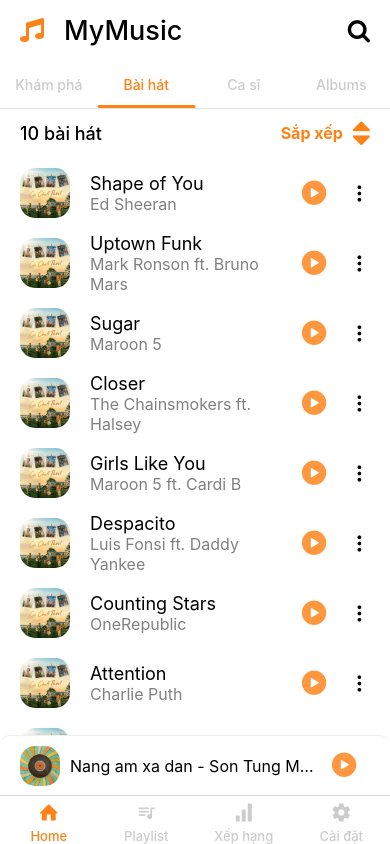
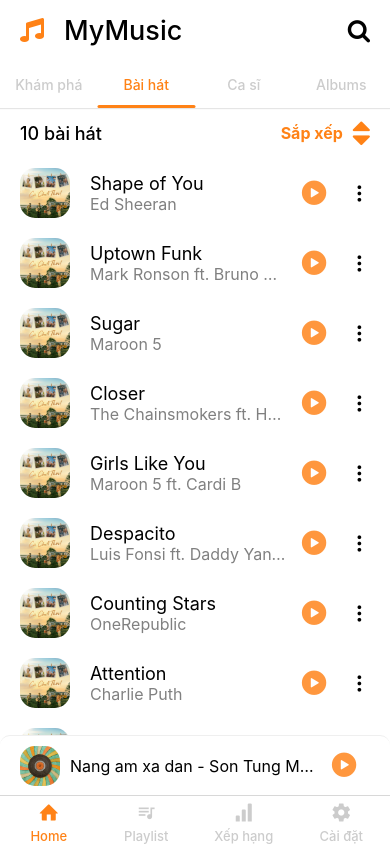
Before and after one commit to npk7264/Online-music-player, a React Native app: screen / in a window 390 px wide. Built offline with nearby package versions, Linux system fonts and the light colour scheme.

Commit message:
restructure project

```diff
--- a/data.js
+++ b/data.js
@@ -1,10 +1,30 @@
 export const songs = [
   { id: 1, song: "Shape of You", singer: "Ed Sheeran", time: "3:54" },
-  { id: 2, song: "Uptown Funk", singer: "Mark Ronson ft. Bruno Mars", time: "4:30" },
+  {
+    id: 2,
+    song: "Uptown Funk",
+    singer: "Mark Ronson ft. Bruno Mars",
+    time: "4:30",
+  },
   { id: 3, song: "Sugar", singer: "Maroon 5", time: "3:56" },
-  { id: 4, song: "Closer", singer: "The Chainsmokers ft. Halsey", time: "4:05" },
-  { id: 5, song: "Girls Like You", singer: "Maroon 5 ft. Cardi B", time: "3:56" },
-  { id: 6, song: "Despacito", singer: "Luis Fonsi ft. Daddy Yankee", time: "4:41" },
+  {
+    id: 4,
+    song: "Closer",
+    singer: "The Chainsmokers ft. Halsey",
+    time: "4:05",
+  },
+  {
+    id: 5,
+    song: "Girls Like You",
+    singer: "Maroon 5 ft. Cardi B",
+    time: "3:56",
+  },
+  {
+    id: 6,
+    song: "Despacito",
+    singer: "Luis Fonsi ft. Daddy Yankee",
+    time: "4:41",
+  },
   { id: 7, song: "Counting Stars", singer: "OneRepublic", time: "4:17" },
   { id: 8, song: "Attention", singer: "Charlie Puth", time: "3:31" },
   { id: 9, song: "Roar", singer: "Katy Perry", time: "3:42" },
@@ -13,12 +33,32 @@
   { id: 12, song: "Bad Guy", singer: "Billie Eilish", time: "3:14" },
   { id: 13, song: "Love Yourself", singer: "Justin Bieber", time: "3:53" },
   { id: 14, song: "All of Me", singer: "John Legend", time: "4:29" },
-  { id: 15, song: "The Middle", singer: "Zedd, Maren Morris, Grey", time: "3:05" },
+  {
+    id: 15,
+    song: "The Middle",
+    singer: "Zedd, Maren Morris, Grey",
+    time: "3:05",
+  },
   { id: 16, song: "Someone Like You", singer: "Adele", time: "4:45" },
-  { id: 17, song: "Can't Stop the Feeling!", singer: "Justin Timberlake", time: "3:56" },
-  { id: 18, song: "I Will Always Love You", singer: "Whitney Houston", time: "4:31" },
+  {
+    id: 17,
+    song: "Can't Stop the Feeling!",
+    singer: "Justin Timberlake",
+    time: "3:56",
+  },
+  {
+    id: 18,
+    song: "I Will Always Love You",
+    singer: "Whitney Houston",
+    time: "4:31",
+  },
   { id: 19, song: "Radioactive", singer: "Imagine Dragons", time: "3:08" },
-  { id: 20, song: "See You Again", singer: "Wiz Khalifa ft. Charlie Puth", time: "3:58" },
+  {
+    id: 20,
+    song: "See You Again",
+    singer: "Wiz Khalifa ft. Charlie Puth",
+    time: "3:58",
+  },
   {
     id: 21,
     song: "Nang am xa dan",
@@ -45,7 +85,6 @@
   },
 ];
 
-
 export const artist = [
   { id: 1, songs: [1, 3, 9], name: "Ed Sheeran" },
   { id: 2, songs: [2], name: "Mark Ronson ft. Bruno Mars" },
@@ -70,44 +109,47 @@
 export const albums = [
   {
     id: 1,
-    name: 'The Eminem Show',
-    singer: 'Eminem',
+    name: "The Eminem Show",
+    singer: "Eminem",
     songs: [1, 2, 3, 4],
   },
   {
     id: 2,
-    name: '1989',
-    singer: 'Taylor Swift',
-    songs: [1, 2, 3, 4, 5, 6, 7, 8, 9, 10, 11, 12, 13, 14, 15, 16, 17, 18, 19, 20, 21, 22, 23, 24],
+    name: "1989",
+    singer: "Taylor Swift",
+    songs: [
+      1, 2, 3, 4, 5, 6, 7, 8, 9, 10, 11, 12, 13, 14, 15, 16, 17, 18, 19, 20, 21,
+      22, 23, 24,
+    ],
   },
   {
     id: 3,
-    name: 'Folklore',
-    singer: 'Taylor Swift',
+    name: "Folklore",
+    singer: "Taylor Swift",
     songs: [11, 12, 13, 14, 15, 16, 17, 18, 19, 20, 21, 22, 23, 24],
   },
   {
     id: 4,
-    name: 'Thriller',
-    singer: 'Michael Jackson',
+    name: "Thriller",
+    singer: "Michael Jackson",
     songs: [9, 10, 11, 12, 13],
   },
   {
     id: 5,
-    name: 'Abbey Road',
-    singer: 'The Beatles',
+    name: "Abbey Road",
+    singer: "The Beatles",
     songs: [1, 2, 3, 10, 11, 12, 13, 14, 15, 20, 21, 22, 23, 24],
   },
   {
     id: 6,
-    name: 'Purple Rain',
-    singer: 'Prince',
-    songs: [1, 2, 3, 4, 5, 6, 7, 8, 9, 10, 11, 12, 13,],
+    name: "Purple Rain",
+    singer: "Prince",
+    songs: [1, 2, 3, 4, 5, 6, 7, 8, 9, 10, 11, 12, 13],
   },
   {
     id: 7,
-    name: 'Back in Black',
-    singer: 'AC/DC',
+    name: "Back in Black",
+    singer: "AC/DC",
     songs: [1, 2, 3, 4, 5, 6, 7, 16, 17, 18, 19, 20, 24],
   },
   // {
@@ -116,5 +158,4 @@
   //   singer: 'Tada',
   //   songs: [21, 22, 23, 24],
   // },
-
-]
+];
--- a/package.json
+++ b/package.json
@@ -24,7 +24,10 @@
     "react-native-screens": "~3.20.0",
     "react-native-tab-view": "^3.5.1",
     "react-native-track-player": "^3.2.0",
-    "expo-av": "~13.2.1"
+    "expo-av": "~13.2.1",
+    "react-native-web": "~0.18.10",
+    "react-dom": "18.2.0",
+    "@expo/webpack-config": "^18.0.1"
   },
   "devDependencies": {
     "@babel/core": "^7.20.0"
--- a/src/components/SongItem.js
+++ b/src/components/SongItem.js
@@ -29,7 +29,9 @@
             <Text style={{ fontSize: 18 }} numberOfLines={1}>
               {props.song}
             </Text>
-            <Text style={{ fontSize: 16, color: "gray" }}>{props.singer}</Text>
+            <Text style={{ fontSize: 16, color: "gray" }} numberOfLines={1}>
+              {props.singer}
+            </Text>
           </View>
         </View>
 
--- a/src/components/TopMenu.js
+++ b/src/components/TopMenu.js
@@ -1,6 +1,6 @@
 import { StyleSheet, Text, View, SafeAreaView, StatusBar } from "react-native";
 import React from "react";
-import { useSafeAreaInsets } from "react-native-safe-area-context";
+import { color } from "../constants/color";
 
 import Song from "../screens/Song";
 import Artist from "../screens/Artist";
@@ -8,6 +8,7 @@
 import MiniPlayer from "./MiniPlayer";
 import Suggested from "./Suggested";
 import Albums from "./Albums";
+
 import { createMaterialTopTabNavigator } from "@react-navigation/material-top-tabs";
 const Tab = createMaterialTopTabNavigator();
 
@@ -21,7 +22,7 @@
       <Tab.Navigator
         initialRouteName="Bài hát"
         screenOptions={{
-          tabBarActiveTintColor: "#ff8216",
+          tabBarActiveTintColor: color.primary,
           tabBarInactiveTintColor: "#ccc",
           tabBarLabelStyle: styles.label,
           tabBarIndicatorStyle: styles.indicator,
@@ -51,5 +52,5 @@
     fontWeight: "500",
     textTransform: "none",
   },
-  indicator: { backgroundColor: "#ff8216", height: 3, borderRadius: 25 },
+  indicator: { backgroundColor: color.primary, height: 3, borderRadius: 25 },
 });
--- /dev/null
+++ b/src/constants/color.js
@@ -0,0 +1,3 @@
+export const color = {
+  primary: "#ff8216",
+};
```
Also changed, not shown: src/services/firebaseConfig.js (renamed from src/components/FirebaseConfig.js), src/utils/musicController.js (added), 1 other file (tests, documents, lock files or other folders).
